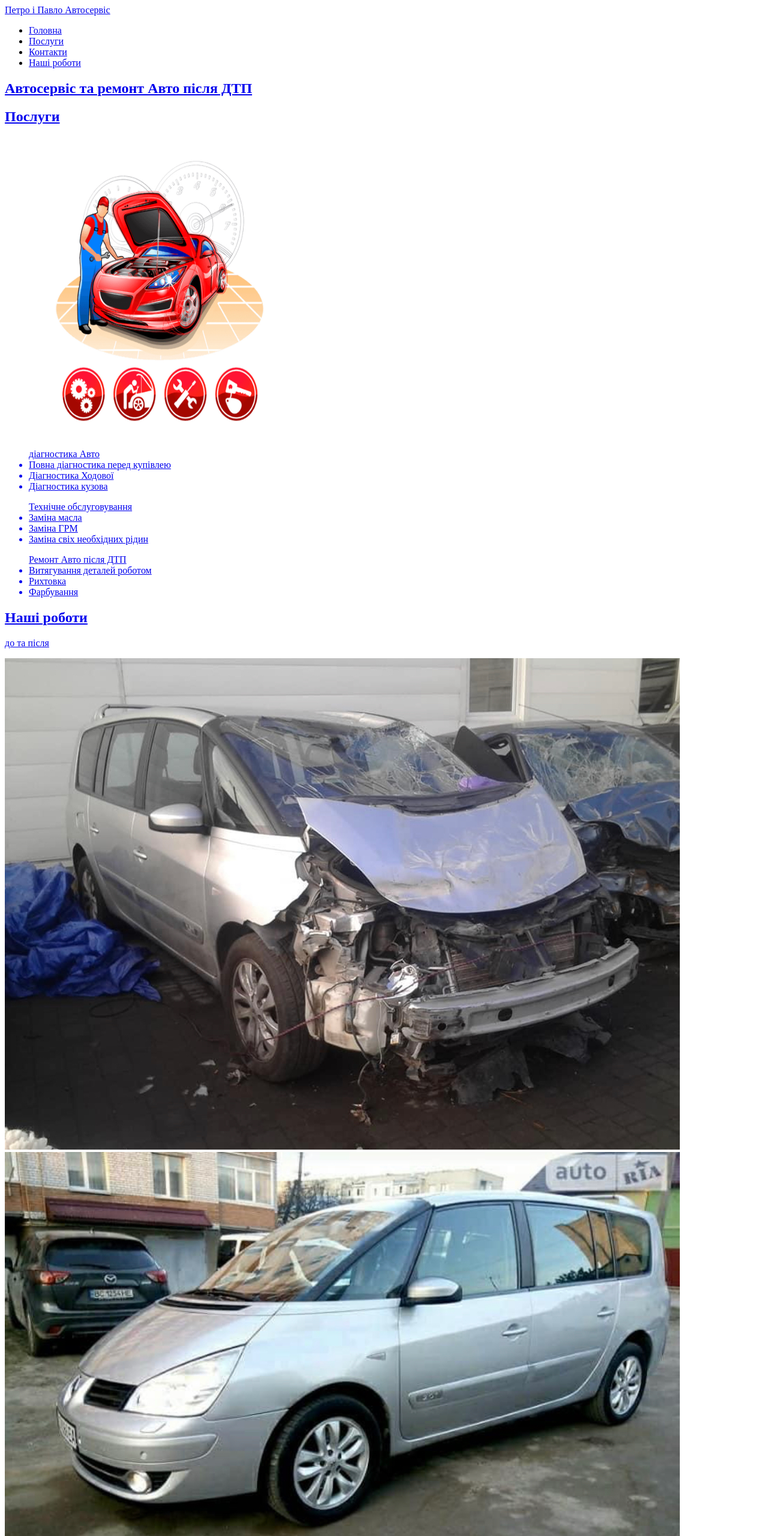
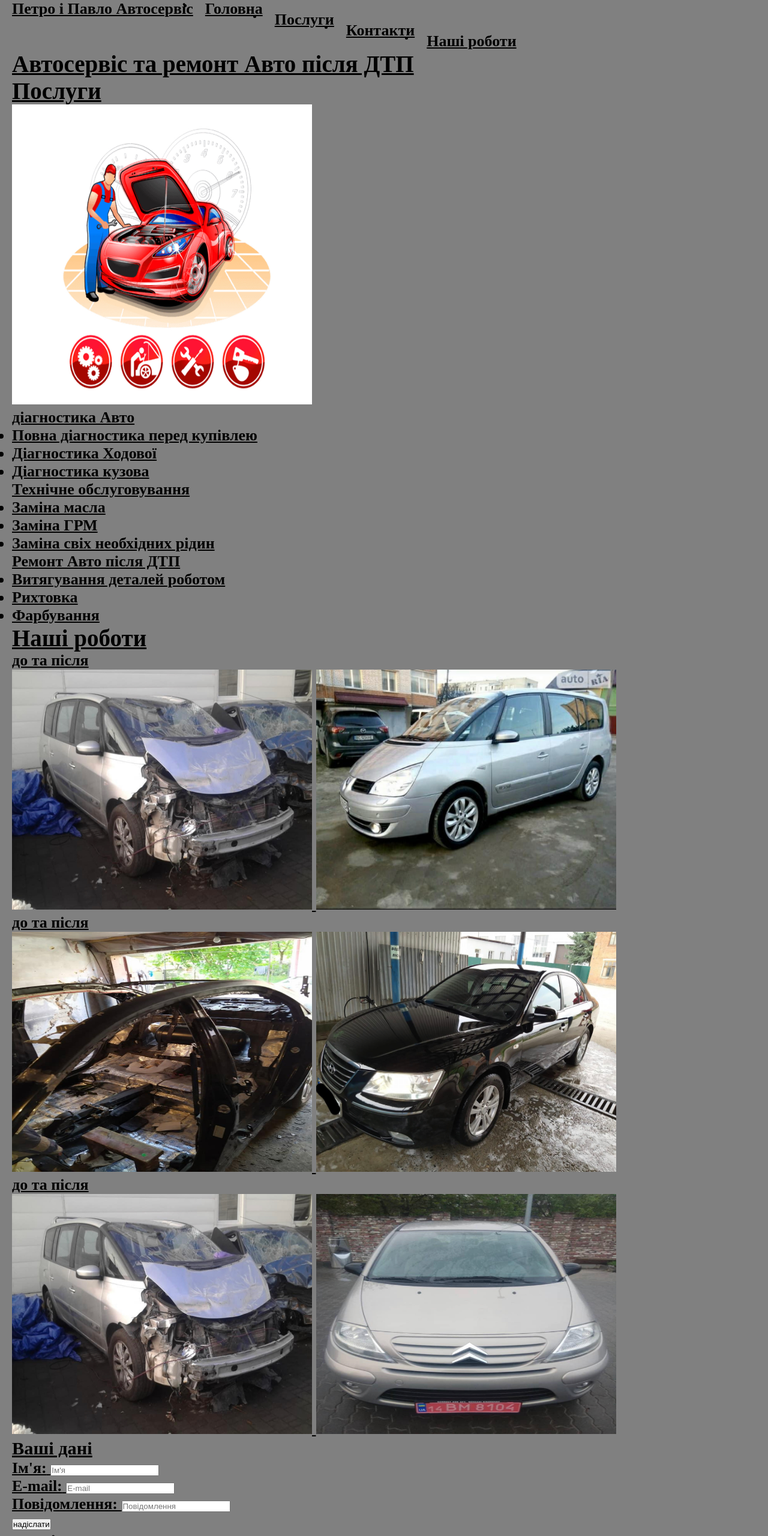
Before and after one commit to miklywek/first.project, a plain HTML site: page index.html in a window 1280 px wide. Shown: the top 2560 px of the page at 60% size. Drawn offline with Linux system fonts and the light colour scheme.

Commit message:
change img

```diff
--- a/css/index.css
+++ b/css/index.css
@@ -0,0 +1,21 @@
+*{
+	margin: 0;
+	padding: 0;
+}
+html,body {
+	width: 100%;
+	height: 100%;
+}
+body {
+	background:gray;
+}
+header{
+	text-align: center;
+}
+ a {
+	margin-left: 20px;
+	float: left;
+	font-weight: bold;
+	font-size: 26px;
+	color:black;
+}
--- a/index.html
+++ b/index.html
@@ -11,7 +11,7 @@
 <body>
     <header>
         <span>
-            <a href="index.html"  >Петро і Павло Автосервіс</a>
+            <a align="center" href="index.html"  >Петро і Павло Автосервіс</a>
         </span>
         <nav>
             <ul>
@@ -28,7 +28,7 @@
             <h1>Автосервіс та ремонт Авто після ДТП</h1>
         <section id="Послуги">
             <h2>Послуги</h2>
-            <img src="img/IMG_4758.jpg" width="500"
+            <img  src="img/IMG_4758.jpg" width="500"
         " height="500">
                 <ul>діагностика Авто
                     <li>Повна діагностика перед купівлею</li>
@@ -46,16 +46,16 @@
                     <li>Фарбування</li>
                 </ul>
         <section id="Наші роботи">
-            <h2>Наші роботи</h2>
+            <h2 >Наші роботи</h2>
                 <p>до та після</p>
-                <img src="img/IMG1.jpg">
-                <img src="img/IMG2.jpg">
+                <img  width="500" height="400" src="img/IMG1.jpg">
+                <img width="500" height="400" src="img/IMG2.jpg">
                 <p>до та після</p>
-                <img src="img/IMG3.jpg">
-                <img src="img/IMG4.jpg">
+                <img width="500" height="400" src="img/IMG3.jpg">
+                <img width="500" height="400" src="img/IMG4.jpg">
                 <p>до та після</p>
-                <img src="img/IMG1.5pg">
-                <img src="img/IMG6.jpg">
+                <img width="500" height="400" src="img/IMG1.jpg">
+                <img width="500" height="400" src="img/IMG6.jpg">
         </section>
 
     </main>
```
